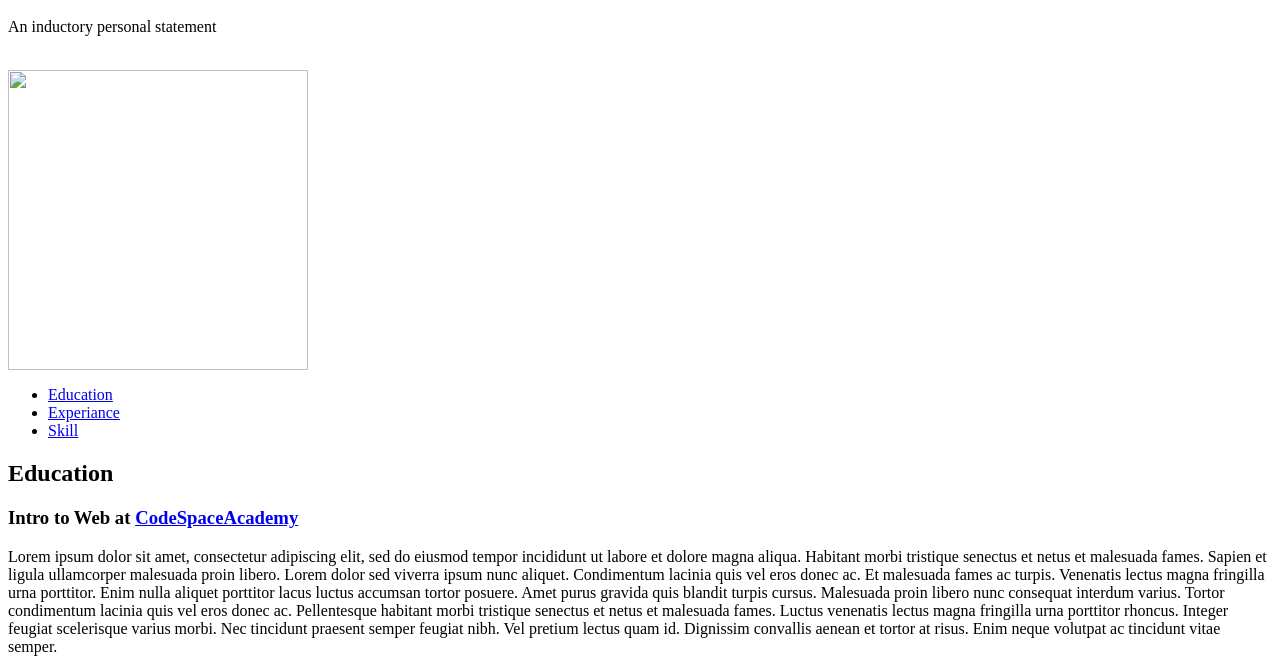
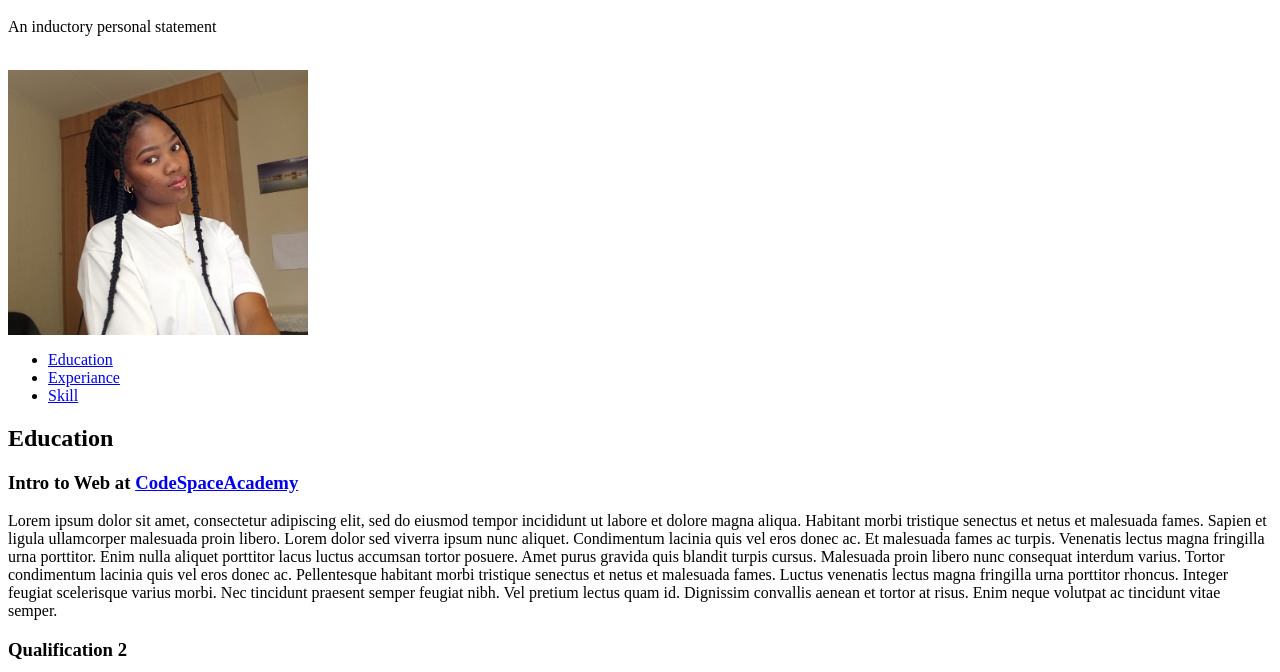
Before and after one commit to Tshireletso46/Tshireletso_Mpudu_Resume2, a plain HTML site: page index.html in a window 1280 px wide. Shown: the part 48-720 px from the top of the page. Drawn offline with Linux system fonts and the light colour scheme.

Commit message:
Resume 2

```diff
--- a/index.html
+++ b/index.html
@@ -7,7 +7,7 @@
          <h1>Tshireletso Mpudu</h1>
          <p> An inductory personal statement</p>
         <br>
-        <img src="C:\Users\softwaredeveloper46\Desktop\My Code 2\Tshireletso_Mpudu_Resume2\image\RESUME.JPG" width="300px">
+        <img src="image\RESUME.JPG" width="300px">
         <ul>
             <li><a href="#education">Education</a></li>
             <li><a href="experiance">Experiance</a></li>
```
Also changed, not shown: image/RESUME.JPG (added).
